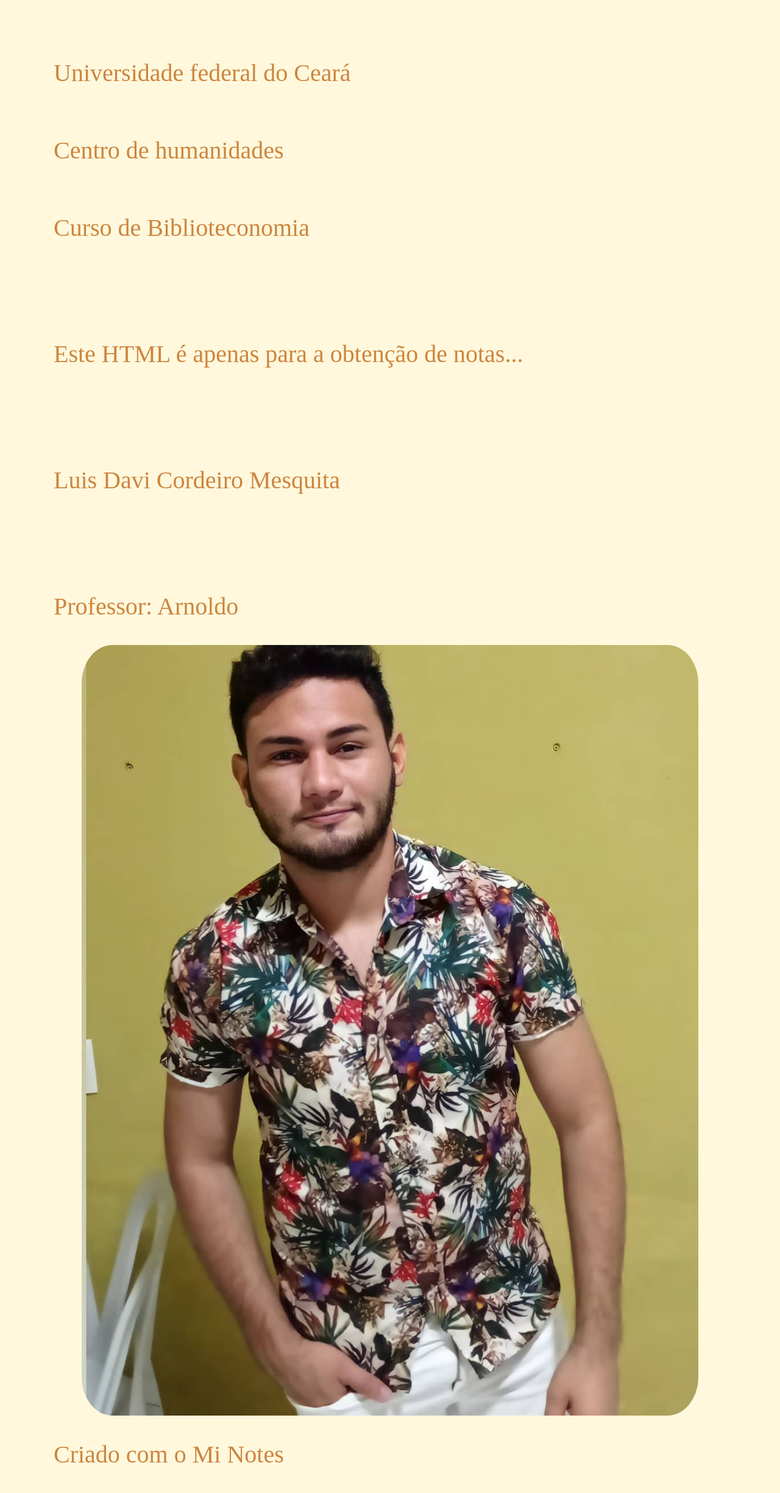
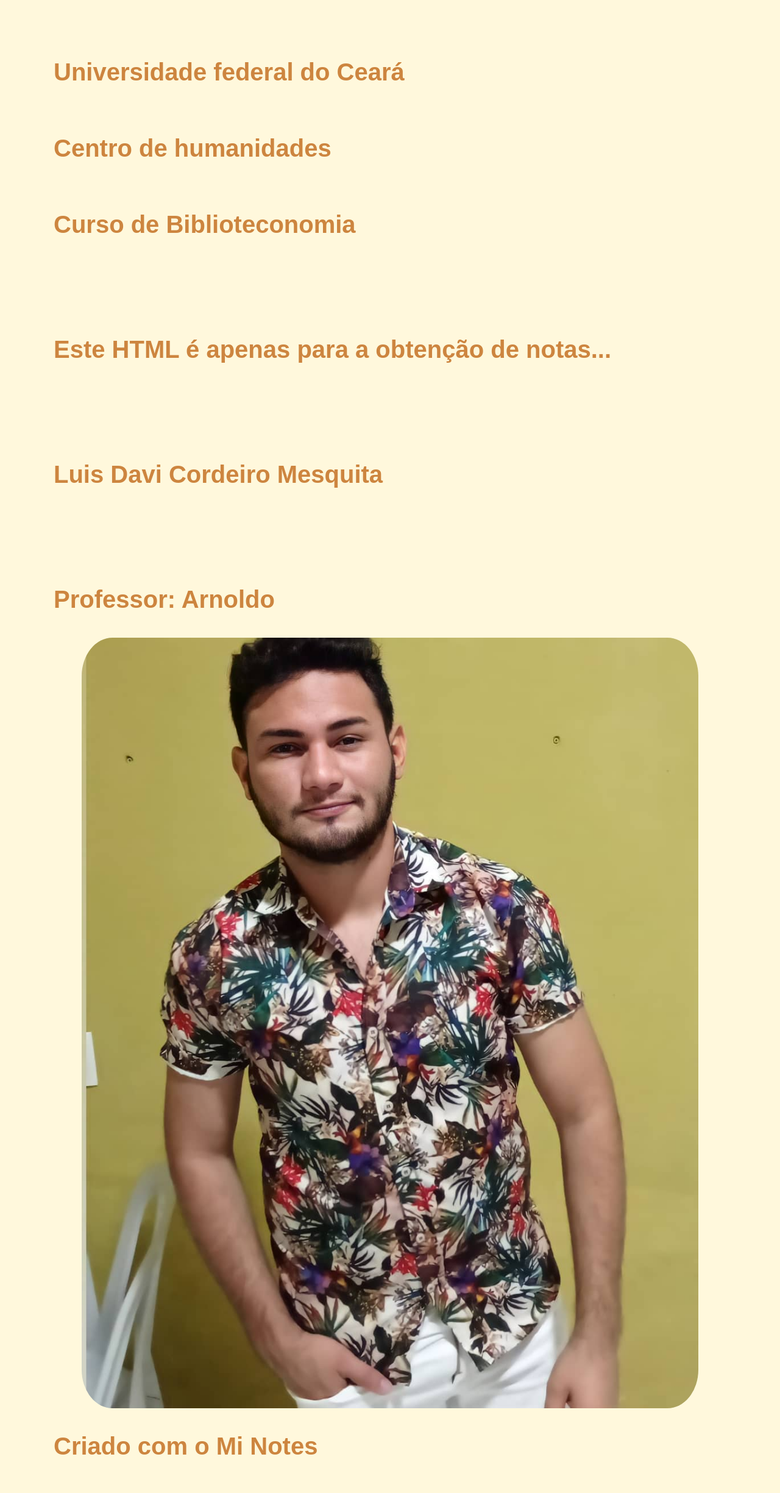
Before and after one commit to PabloBF/pablobf.github.io, a Jekyll site: the page ufc/informatica-aplicada/davi/index.html, which Jekyll copies as it is, in a window 1280 px wide. Shown: the whole page at 61% size. Built offline with Jekyll 4.4.1, drawn with Linux system fonts in a browser that asks for light colours.

Commit message:
Update index.html

```diff
--- a/ufc/informatica-aplicada/davi/index.html
+++ b/ufc/informatica-aplicada/davi/index.html
@@ -6,10 +6,12 @@
 		<style>
 			body {background-color:cornsilk;}
 		  p {
+			  font-family: Arial, Helvetica, sans-serif;
 			  color:peru;
 			  margin-left:5rem;
 			  margin-right:5rem;
 			  font-size:40px;
+			  font-weight: bold;
 		  }
 		  header {
 				margin-top:6rem;
```
